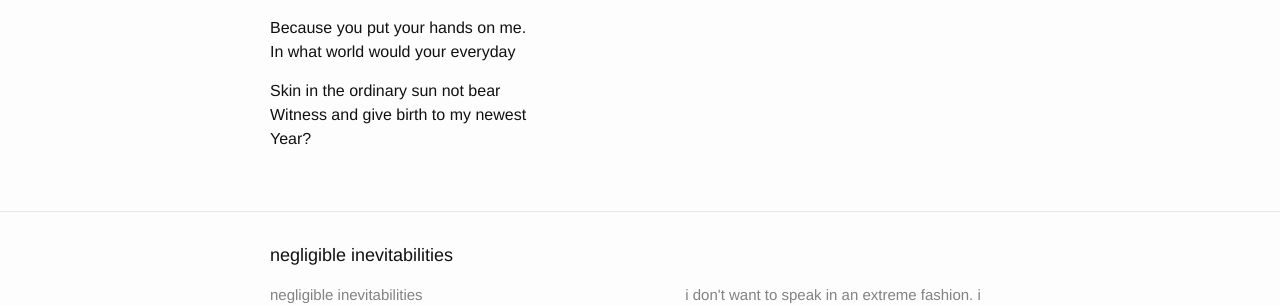
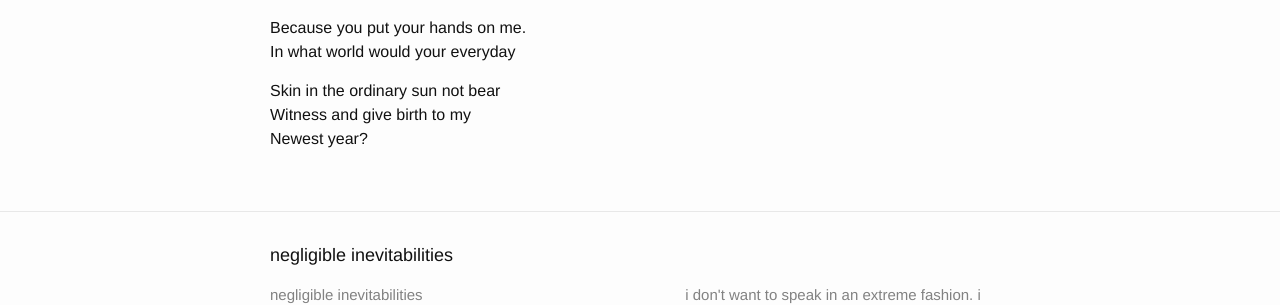
Before and after one commit to jamalgaddis/jamalgaddis.github.io, a Jekyll site: the page built from _posts/2020-07-18-dedication.markdown, in a window 1280 px wide. Shown: the part 334-639 px from the top of the page. Built offline with Jekyll 4.4.1, drawn with Linux system fonts in a browser that asks for light colours.

```diff
--- a/_posts/2020-07-18-dedication.markdown
+++ b/_posts/2020-07-18-dedication.markdown
@@ -19,5 +19,5 @@ In what world would your everyday
 
 
 Skin in the ordinary sun not bear\\
-Witness and give birth to my newest\\
-Year?
+Witness and give birth to my\\
+Newest year?
```
